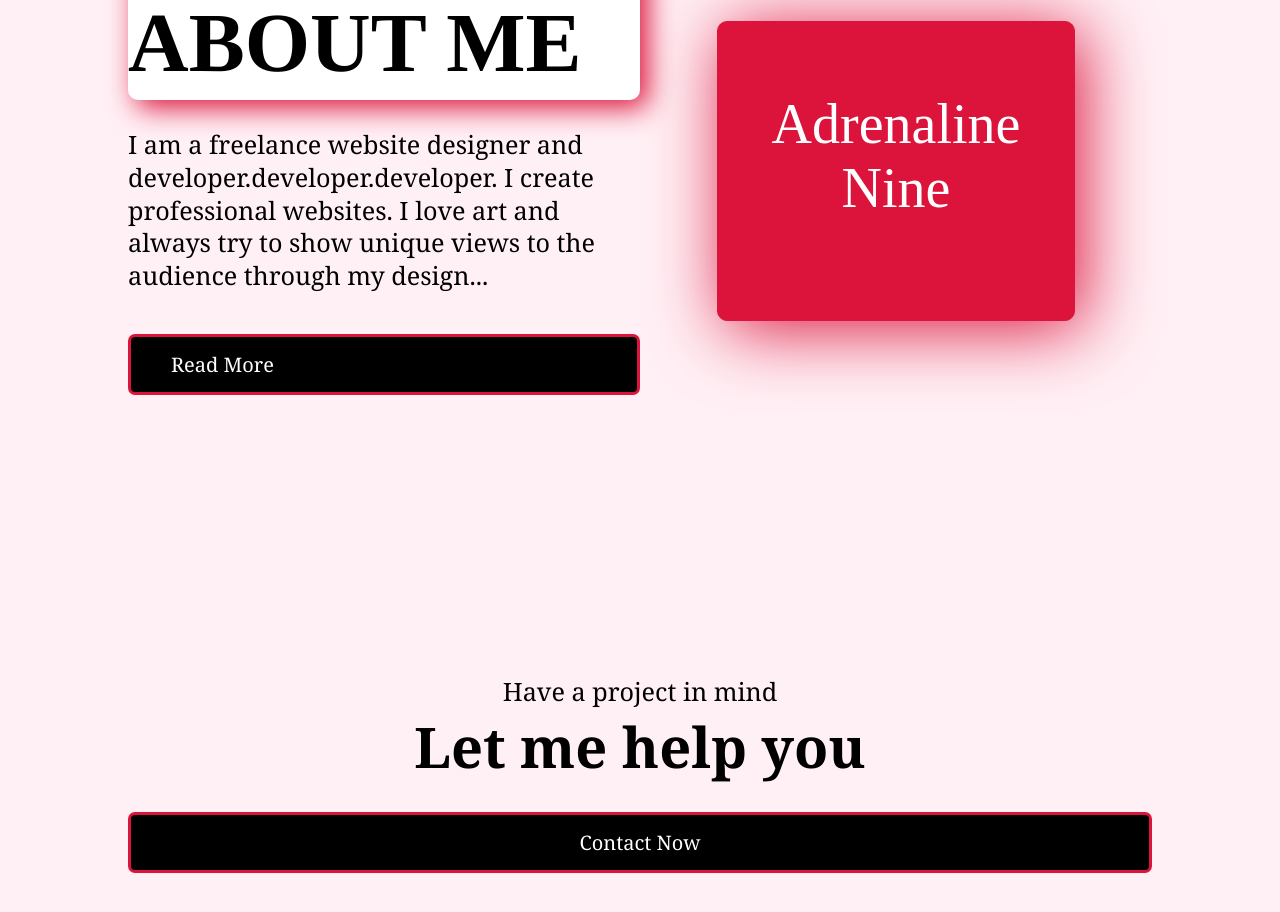
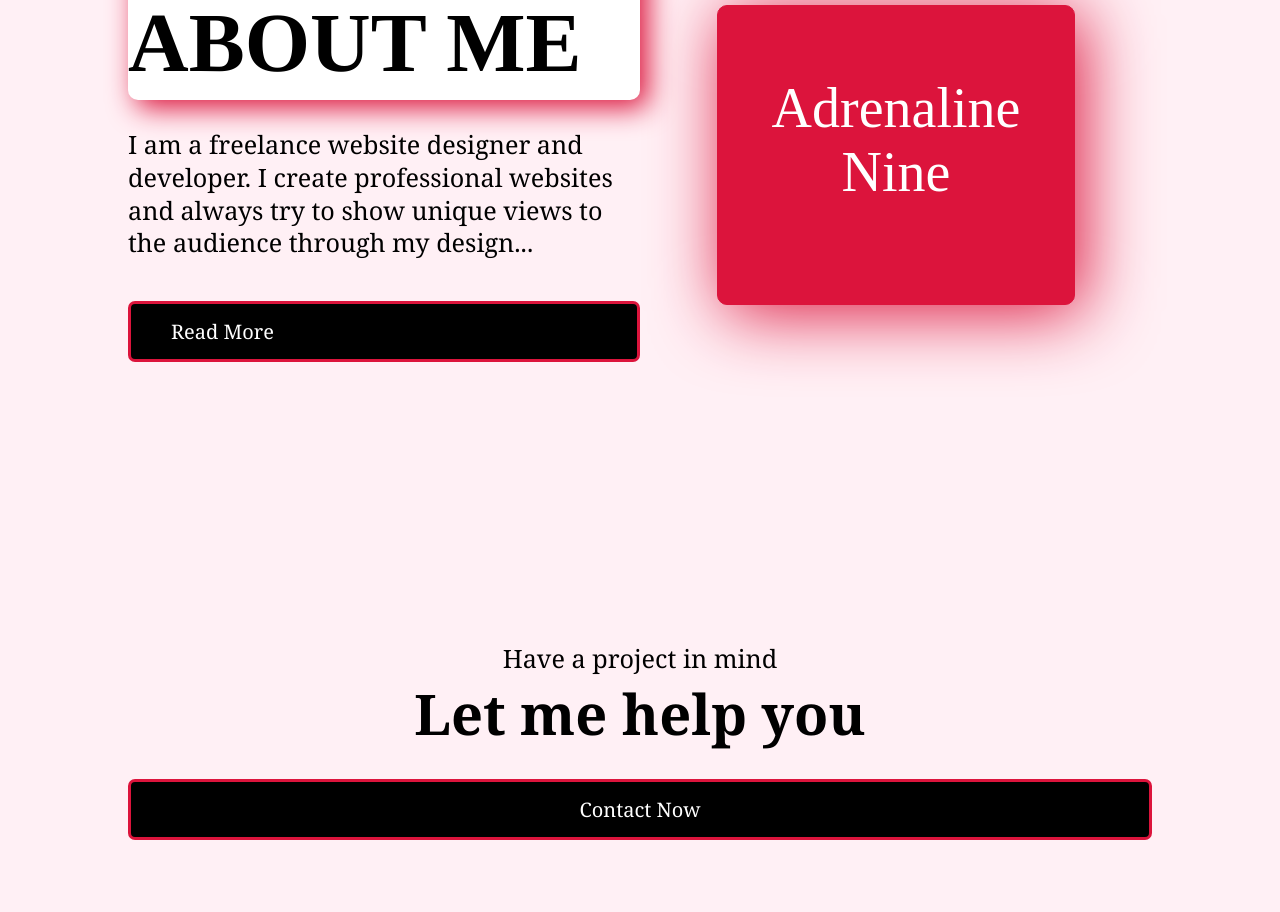
Before and after one commit to Adrenaline9/Personal-Portfolio, a Svelte app: page / in a window 1280 px wide. Shown: the part 2900-3812 px from the top of the page. Built offline with nearby package versions, Linux system fonts and the light colour scheme.

Commit message:
1 file modified

```diff
--- a/src/components/AboutSection.js
+++ b/src/components/AboutSection.js
@@ -7,6 +7,8 @@ import SectionTitle from './SectionTitle';
 import '../style.css';
 
 const AboutSectionStyles = styled.div`
+  margin: auto;
+  width: 100%;
   padding: 10rem 0;
   .container {
     display: flex;
@@ -20,6 +22,7 @@ const AboutSectionStyles = styled.div`
   }
   .section-title {
     text-align: left;
+  }
   }
   .para {
     margin-top: 2rem;
@@ -79,14 +82,14 @@ export default function AboutSection() {
     <AboutSectionStyles>
       <div className="container">
         <div className="aboutSection__left">
-          <SectionTitle
-            subheading="Let me introduce myself"
-            heading="About Me"
-          />
+            <SectionTitle
+              subheading="Let me introduce myself"
+              heading="About Me"
+            />
           <PText>
-            I am a freelance website designer and developer.developer.developer.
-            I create professional websites. I love art and always try to show
-            unique views to the audience through my design...
+            I am a freelance website designer and developer. I create
+            professional websites and always try to show unique views to the
+            audience through my design...
           </PText>
           <div className="aboutSection__buttons">
             <Button btnText="Read More" btnLink="/about" outline />
```
